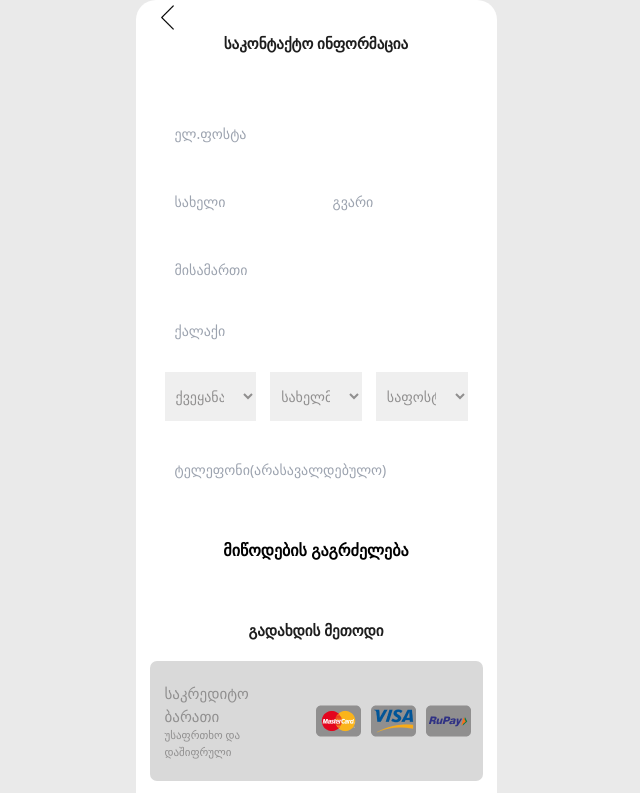
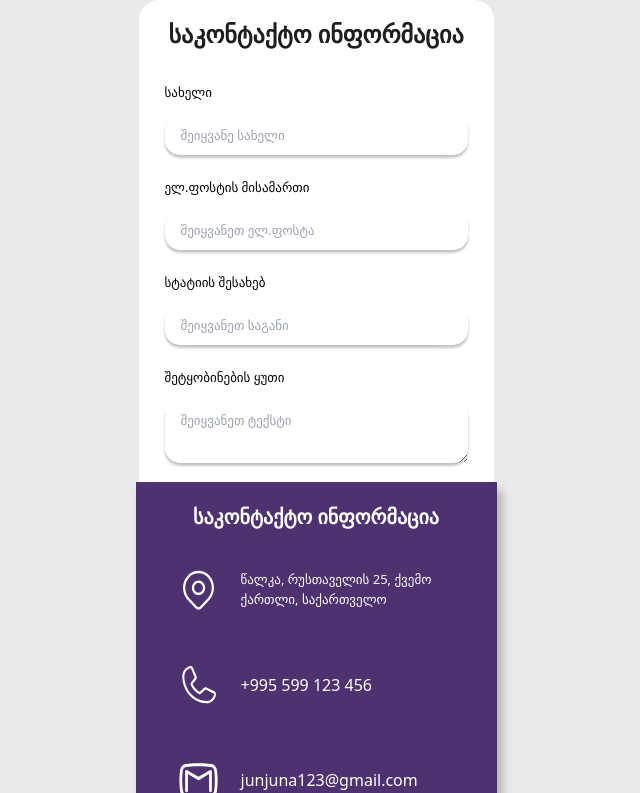
Before and after one commit to linesquad/jujuna, a React (Vite) app: page /about in a window 1280 px wide. Shown: the part 707-1500 px from the top of the page, without its empty margins (324-964 px from the left). Built offline with nearby package versions, Linux system fonts and the light colour scheme; grey boxes are pictures that could not be loaded.

Commit message:
fix: change contact us design

```diff
--- a/src/components/aboutUsComponents/ContactForm.jsx
+++ /dev/null
@@ -1,66 +0,0 @@
-import { useTranslation } from "react-i18next";
-
-function ContactForm() {
-  const { t } = useTranslation();
-  return (
-    <form className="w-[303px] mt-[55px] mx-auto">
-      <input
-        type="email"
-        placeholder={t("home.aboutUs.contactForm.email")}
-        className="w-full py-[13px] pl-[10px] text-[14px]"
-      />
-      <div className="flex mt-[21px] gap-[13px]">
-        <input
-          type="text"
-          placeholder={t("home.aboutUs.contactForm.firstName")}
-          className="py-[13px] pl-[10px] text-[14px] w-full"
-        />
-        <input
-          type="text"
-          placeholder={t("home.aboutUs.contactForm.lastName")}
-          className="py-[13px] pl-[10px] text-[14px] w-full"
-        />
-      </div>
-      <input
-        type="text"
-        placeholder={t("home.aboutUs.contactForm.address")}
-        className="w-full py-[13px] pl-[10px] text-[14px] mt-[21px]"
-      />
-      <input
-        type="text"
-        placeholder={t("home.aboutUs.contactForm.city")}
-        className="w-full py-[13px] pl-[10px] text-[14px] mt-[14px]"
-      />
-      <div className="mt-[18px] flex gap-[14px]">
-        <select
-          className="pl-[7px] py-[14px] pr-[16px] text-[14px] text-[#908F8F] w-full"
-          id="Countries"
-        >
-          <option value="">{t("home.aboutUs.contactForm.country")}</option>
-        </select>
-        <select
-          className="pl-[7px] py-[14px] pr-[16px] text-[14px] text-[#908F8F] w-full"
-          id="States"
-        >
-          <option value="">{t("home.aboutUs.contactForm.state")}</option>
-        </select>
-        <select
-          className="pl-[7px] py-[14px] pr-[16px] text-[14px] text-[#908F8F] w-full"
-          id="Zip Code"
-        >
-          <option value="">{t("home.aboutUs.contactForm.zipCode")}</option>
-        </select>
-      </div>
-      <input
-        type="text"
-        placeholder={t("home.aboutUs.contactForm.phone")}
-        className="w-full py-[13px] pl-[10px] text-[14px] mt-[25px]"
-      />
-      <button className="bg-[#fff] px-[10px] py-[12px] mt-[33px] flex mx-auto text-[16px] text-color-black font-semibold">
-        {t("home.aboutUs.contactForm.submit")}
-      </button>
-    </form>
-  );
-}
-
-export default ContactForm;
--- a/src/components/aboutUsComponents/ContactInformation.jsx
+++ b/src/components/aboutUsComponents/ContactInformation.jsx
@@ -3,7 +3,7 @@ import UserDetails from "./UserDetails";
 
 function ContactInformation() {
   return (
-    <div>
+    <div className="flex flex-col">
       <UserDetails />
       <ContactDetails />
     </div>
--- /dev/null
+++ b/src/components/aboutUsComponents/OneInputField.jsx
@@ -0,0 +1,21 @@
+function OneInputField({ label, inputType, placeholder, textType }) {
+  return (
+    <div className="flex flex-col gap-[13px]">
+      <p className="text-color-black text-[13px] font-medium">{label}</p>
+      {textType === "message" ? (
+        <textarea
+          className="w-full h-[62px] [box-shadow:0px_2.657px_2.657px_0px_rgba(0,_0,_0,_0.25)] pl-[16px] pt-[10px] rounded-[15px] placeholder:text-[13px]"
+          placeholder={placeholder}
+        ></textarea>
+      ) : (
+        <input
+          type={inputType}
+          placeholder={placeholder}
+          className="pl-[16px] py-[10px] text-[13px] w-fulls [box-shadow:0px_2.657px_2.657px_0px_rgba(0,_0,_0,_0.25)] rounded-[15px]"
+        />
+      )}
+    </div>
+  );
+}
+
+export default OneInputField;
--- a/src/components/aboutUsComponents/UserDetails.jsx
+++ b/src/components/aboutUsComponents/UserDetails.jsx
@@ -1,41 +1,37 @@
-import ContactForm from "./ContactForm";
-import backArrow from "/images/backArrow.png";
-import masterCard from "/images/masterCard.png";
-import visa from "/images/visa.png";
-import ruPay from "/images/ruPay.png";
 import { useTranslation } from "react-i18next";
-import { Link } from "react-router-dom";
+import OneInputField from "./OneInputField";
 
 function UserDetails() {
   const { t } = useTranslation();
   return (
-    <div className="px-[14px] pb-[19px] bg-[#fff] rounded-t-[20px] max-w-[361px] mx-auto">
-      <Link to={-1}>
-        <img src={backArrow} alt="back-arrow" className="pt-[3px]" />
-      </Link>
-      <h2 className="text-[#1e1e1e] text-[15px] font-bold text-center">
+    <div className="px-[26px] pt-[16px] pb-[19px] bg-[#fff] rounded-t-[20px] max-w-[361px] mx-auto">
+      <h2 className="text-[#1e1e1e] text-[24px] font-bold text-center">
         {t("home.aboutUs.contactForm.title")}
       </h2>
-      <ContactForm />
-
-      <p className="text-[#1E1E1E] font-bold text-[15px] mt-[45px] text-center">
-        {t("home.aboutUs.contactForm.method")}
-      </p>
-      <div className="bg-[#D9D9D9] rounded-[7px] flex items-center justify-between gap-[10px] py-[21px] px-[15px] mt-[20px]">
-        <div className="flex flex-col">
-          <p className="text-[#908F8F] text-[15px]">
-            {t("home.aboutUs.contactForm.card")}
-          </p>
-          <p className="text-[#908F8F] text-[11px]">
-            {t("home.aboutUs.contactForm.safety")}
-          </p>
+      <form className="w-[303px] mt-[31px] mx-auto">
+        <div className="flex flex-col gap-[23px]">
+          <OneInputField
+            label={t("home.aboutUs.contactForm.name")}
+            inputType="text"
+            placeholder={t("home.aboutUs.contactForm.inputName")}
+          />
+          <OneInputField
+            label={t("home.aboutUs.contactForm.email")}
+            inputType="email"
+            placeholder={t("home.aboutUs.contactForm.emailInput")}
+          />
+          <OneInputField
+            label={t("home.aboutUs.contactForm.article")}
+            inputType="text"
+            placeholder={t("home.aboutUs.contactForm.articleInput")}
+          />
+          <OneInputField
+            label={t("home.aboutUs.contactForm.message")}
+            placeholder={t("home.aboutUs.contactForm.messageInput")}
+            textType="message"
+          />
         </div>
-        <div className="flex gap-[10px]">
-          <img src={masterCard} alt="mastercard" />
-          <img src={visa} alt="visa" />
-          <img src={ruPay} alt="ruPay" />
-        </div>
-      </div>
+      </form>
     </div>
   );
 }
--- a/src/i18n.js
+++ b/src/i18n.js
@@ -63,19 +63,14 @@ i18n
                 "ჟუჟუს ისტორია საქართველოს ფარგლებსაც სცდება და ჩინეთსა და იაპონიაში ექსპორტით გააქვს თბილისური დალევის კულტურა.",
               contactForm: {
                 title: "საკონტაქტო ინფორმაცია",
-                email: "ელ.ფოსტა",
-                firstName: "სახელი",
-                lastName: "გვარი",
-                address: "მისამართი",
-                city: "ქალაქი",
-                country: "ქვეყანა",
-                state: "სახელმწიფო",
-                zipCode: "საფოსტო კოდი",
-                phone: "ტელეფონი(არასავალდებულო)",
-                submit: "მიწოდების გაგრძელება",
-                method: "გადახდის მეთოდი",
-                card: "საკრედიტო ბარათი",
-                safety: "უსაფრთხო და დაშიფრული",
+                name: "სახელი",
+                inputName: "შეიყვანე სახელი",
+                email: "ელ.ფოსტის მისამართი",
+                emailInput: "შეიყვანეთ ელ.ფოსტა",
+                article: "სტატიის შესახებ",
+                articleInput: "შეიყვანეთ საგანი",
+                message: "შეტყობინების ყუთი",
+                messageInput: "შეიყვანეთ ტექსტი",
               },
               contactDetails: {
                 location: "წალკა, რუსთაველის 25, ქვემო ქართლი, საქართველო",
@@ -227,20 +222,15 @@ i18n
               paragraph4:
                 "The history of Zhuzhu goes beyond the borders of Georgia and exports the Tbilisi drinking culture to China and Japan.",
               contactForm: {
-                title: "Contact Information",
-                email: "email",
-                firstName: "First name",
-                lastName: "Last name",
-                address: "Address",
-                city: "City",
-                country: "Country",
-                state: "State",
-                zipCode: "Zip Code",
-                phone: "Phone(optional)",
-                submit: "Continue Shipping",
-                method: "Payment Method",
-                card: "Credit Card",
-                safety: "Secure and encrypted",
+                title: "Contact Us",
+                name: "Your Name",
+                inputName: "Enter your name",
+                email: "Email address",
+                emailInput: "Enter your email",
+                article: "About article",
+                articleInput: "Enter your subject",
+                message: "Message box",
+                messageInput: "text here",
               },
               contactDetails: {
                 location: "25 Rustaveli Street, Tsalka, Kvemo Kartli, Georgia",
```
